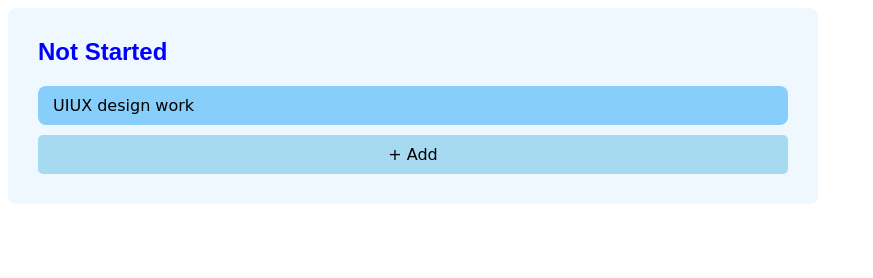
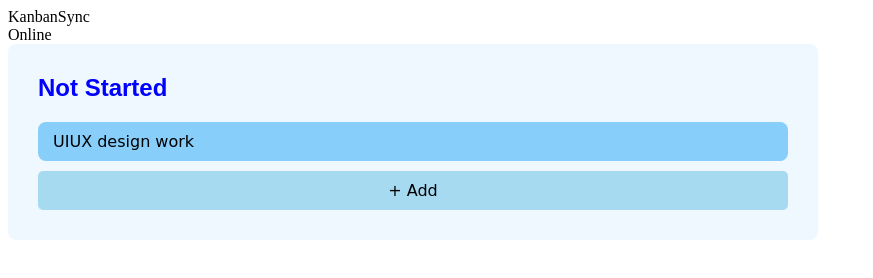
Before and after one commit to ananthusankar1729/Kanban-Board, a plain HTML site: page index.html in a window 1280 px wide. Shown: the whole page, without its empty margins (0-873 px from the left). Drawn offline with Linux system fonts and the light colour scheme.

Commit message:
Add Header to html.

```diff
--- a/index.html
+++ b/index.html
@@ -7,6 +7,13 @@
     <script src="src/js/javascript.js"></script>
 </head>
 <body>
+    <header>
+        <div class="logo">KanbanSync</div>
+        <div id="status-indicator" class="status online">
+            <span class="status-text">Online</span>
+            <span class="status-icon"></span>
+        </div>
+    </header>
     <div class="kanban">
         <div class="kanban_col">
             <div class="kanban_col_title">Not Started</div>
```
